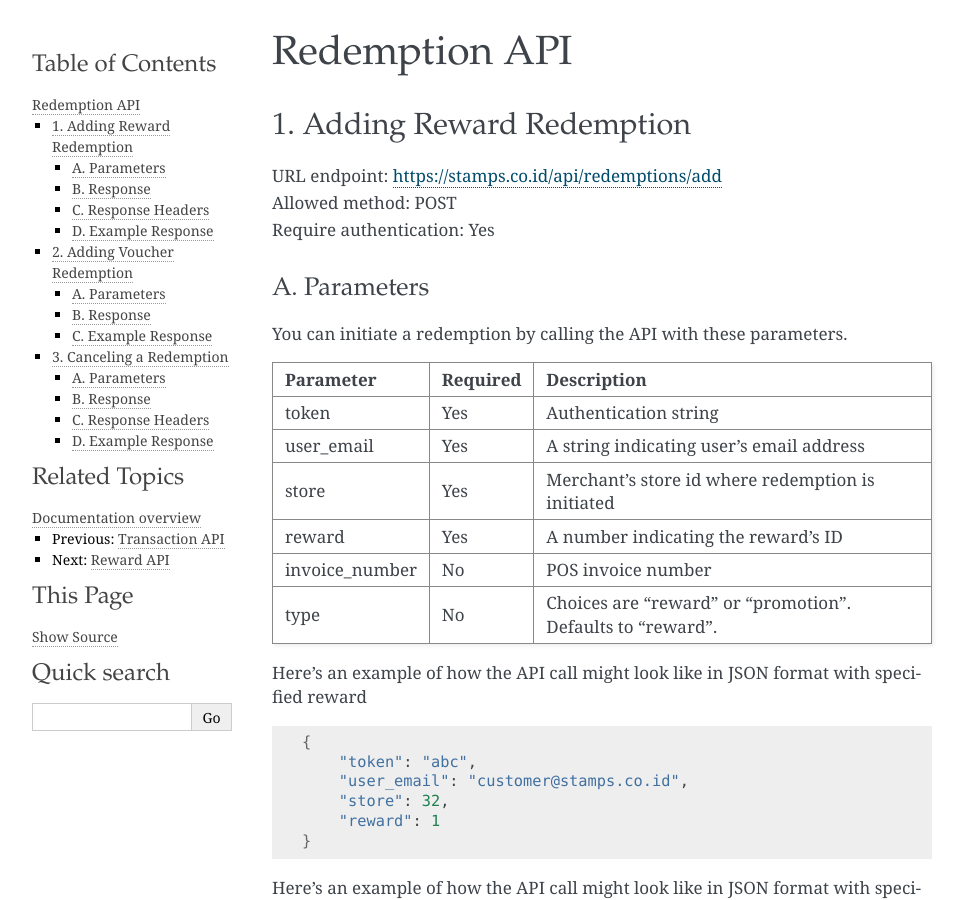
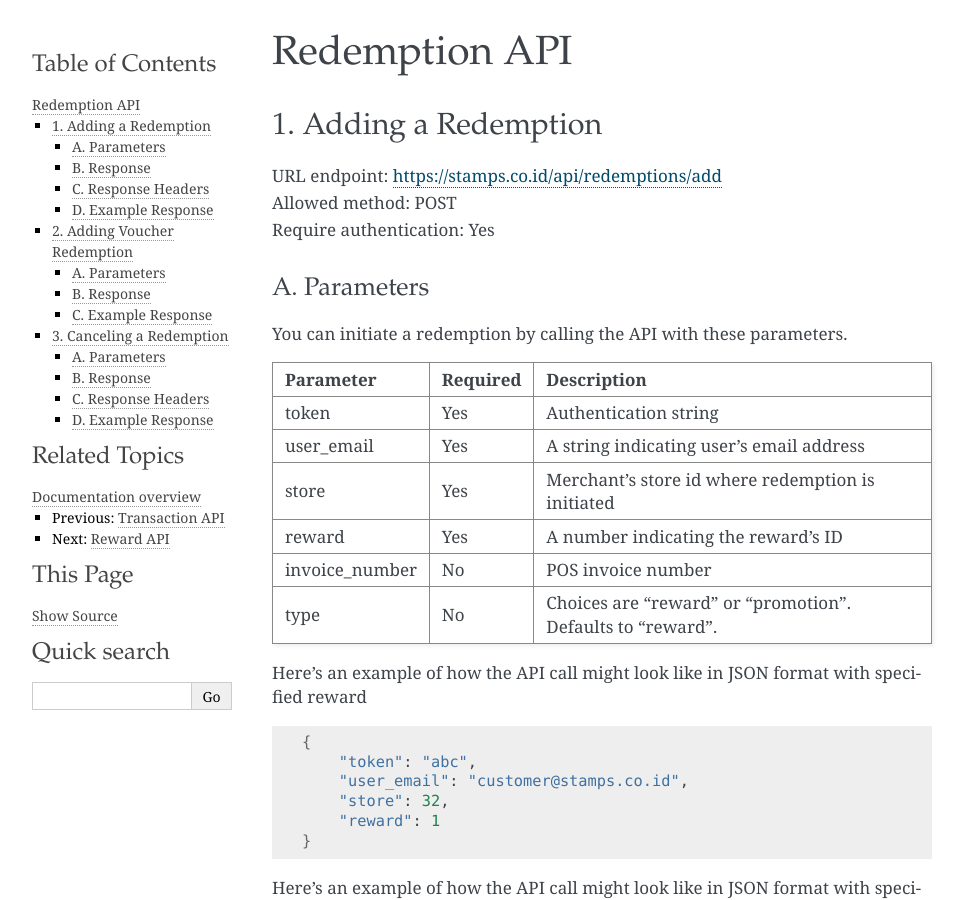
Before and after one commit to ui/stamps-api-docs, a Sphinx documentation site: the page built from source/redemption_api.rst, in a window 1280 px wide and 900 px high. Shown: the whole window, without its empty margins (148-1112 px from the left). Built offline with Sphinx 7.4.7, drawn with Linux system fonts in a browser that asks for light colours.

Commit message:
"Adding Reward Redemption" -> "Adding a Redemption"

```diff
--- a/source/redemption_api.rst
+++ b/source/redemption_api.rst
@@ -2,8 +2,8 @@
 Redemption API
 ************************************
 
-1. Adding Reward Redemption
-===========================
+1. Adding a Redemption
+======================
 
 | URL endpoint: https://stamps.co.id/api/redemptions/add
 | Allowed method: POST
```
